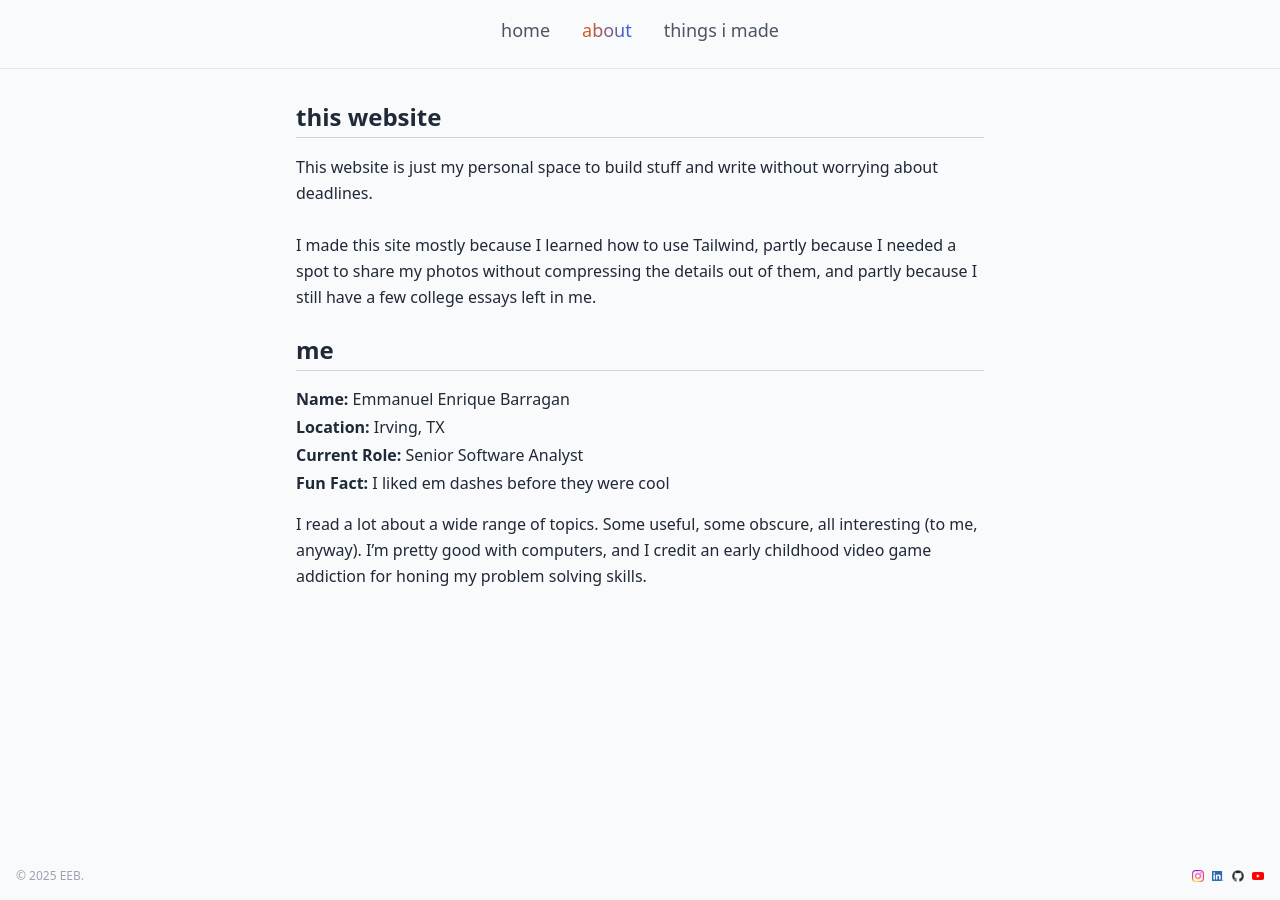
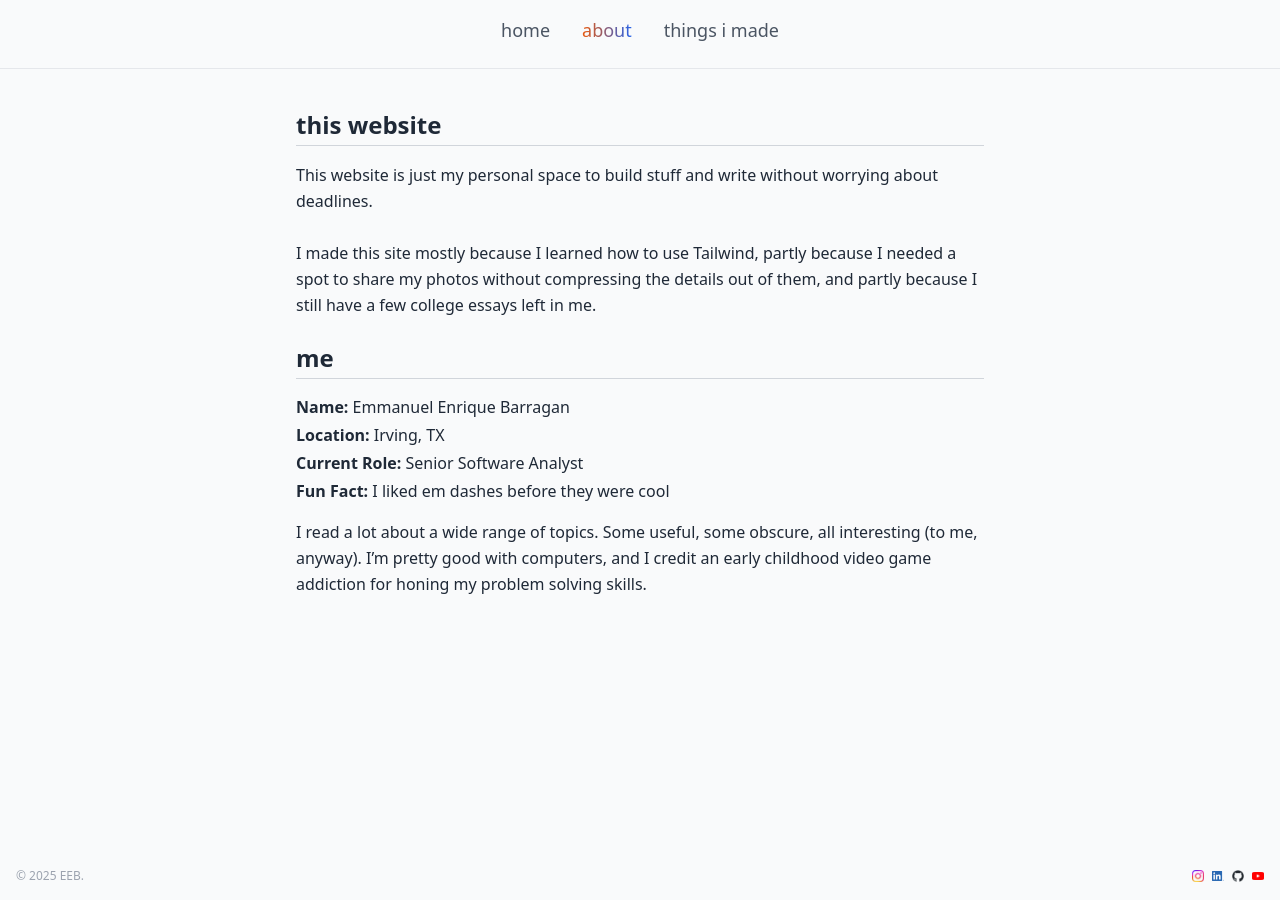
Before and after one commit to enriquebarragan/enriquebarragan.github.io, a Jekyll site: the page built from pages/about/index.html, in a window 1280 px wide. Built offline with Jekyll 4.4.1, drawn with Linux system fonts in a browser that asks for light colours; nearby versions of some CDN libraries.

Commit message:
Update index.html

```diff
--- a/pages/about/index.html
+++ b/pages/about/index.html
@@ -4,7 +4,7 @@ title: about
 permalink: /about/
 ---
 
-<div class="flex flex-col gap-6 mt-4 mx-6">
+<div class="flex flex-col gap-6 my-6 mx-6">
   <!-- Top-level heading -->
   <h1 class="sr-only">
     about
```
